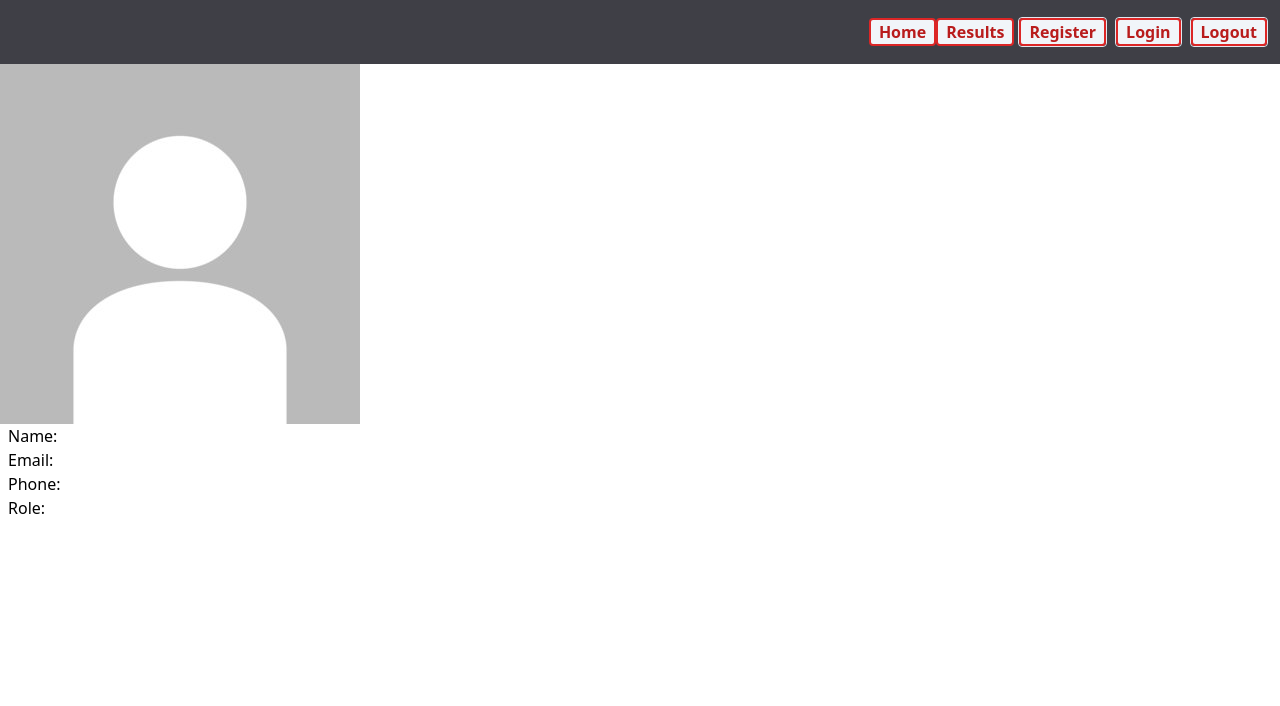
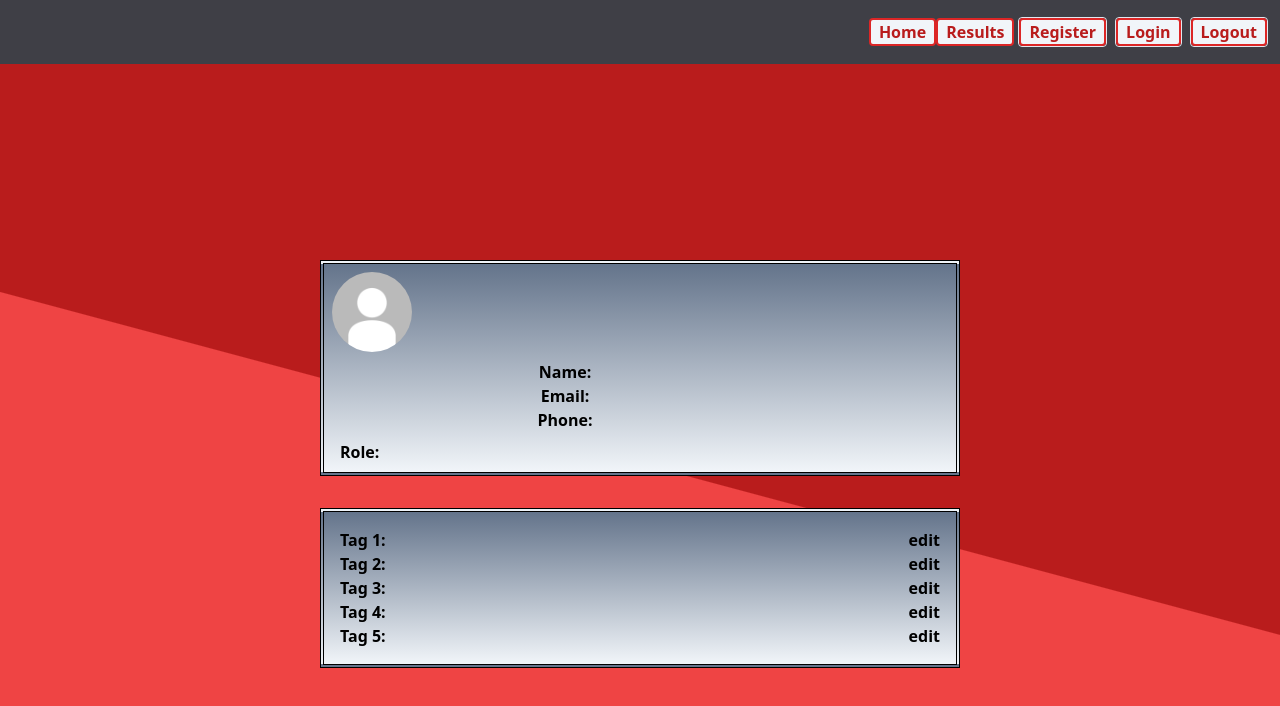
Before and after one commit to thesupersoup/codefi-capstone-apr2024, an Angular app in the folder frontend/: page /userprofile in a window 1280 px wide. Shown: the top 706 px of the page. Built offline with nearby package versions, Linux system fonts and the light colour scheme.

Commit message:
Chore: Updated Branch for Team
letting team jump on branch for logic

```diff
--- a/frontend/src/app/features/user-profile-page/user-profile-page.component.html
+++ b/frontend/src/app/features/user-profile-page/user-profile-page.component.html
@@ -1,20 +1,51 @@
-<div class="card-1 flex">
+<section class="body h-dvh flex flex-col justify-center items-center">
   <!-- make formgroup userProfileFormCard1 -->
-  <form>
-    <img
-      src="assets\img\360_F_64676383_LdbmhiNM6Ypzb3FM4PPuFP9rHe7ri8Ju.jpg"
-      alt="Profile Picture"
-      class="full-rounded bg-[length:100px_100px]"
-    />
-    <div class="pl-2">Name:</div>
-    <div class="pl-2">Email:</div>
-    <div class="pl-2">Phone:</div>
-    <div class="pl-2">Role:</div>
+  <form
+    class="border-double border-4 border-black m-4 bg-gradient-to-b from-slate-500 to-slate-100 w-1/2"
+  >
+    <!-- pull in bg color from profile img into bg -->
+    <div>
+      <img
+        src="assets\img\360_F_64676383_LdbmhiNM6Ypzb3FM4PPuFP9rHe7ri8Ju.jpg"
+        alt="Profile Picture"
+        class="rounded-full w-24 p-2"
+      />
+    </div>
+    <div class="flex flex-col items-center w-3/4 pl-2 font-semibold">
+      <div>Name:</div>
+      <div>Email:</div>
+      <div>Phone:</div>
+    </div>
+    <!-- add click function for img edit -->
+    <div class="pl-2 m-2 font-semibold">Role:</div>
   </form>
-</div>
-<div class="card-2">
+
   <!-- make formgroup userProfileFormCard2 -->
-  <form>
+  <form
+    class="border-double border-4 border-black m-4 bg-gradient-to-b from-slate-500 to-slate-100 w-1/2 font-semibold p-4"
+  >
+    <!-- edit button on each tag with icon -->
+    <div class="flex justify-between items-center">
+      <p>Tag 1:</p>
+      <p>edit</p>
+    </div>
+    <div class="flex justify-between items-center">
+      <p>Tag 2:</p>
+      <p>edit</p>
+    </div>
+    <div class="flex justify-between items-center">
+      <p>Tag 3:</p>
+      <p>edit</p>
+    </div>
+    <div class="flex justify-between items-center">
+      <p>Tag 4:</p>
+      <p>edit</p>
+    </div>
+    <div class="flex justify-between items-center">
+      <p>Tag 5:</p>
+      <p>edit</p>
+    </div>
+
     <!-- CARD 2 SHOW TAGS / RESET PASSWORD BTN -->
   </form>
-</div>
+</section>
--- a/frontend/src/app/features/user-profile-page/user-profile-page.component.scss
+++ b/frontend/src/app/features/user-profile-page/user-profile-page.component.scss
@@ -0,0 +1,3 @@
+.body {
+  background: linear-gradient(15deg, #ef4444 50%, #b91c1c 50.1%);
+}
```
